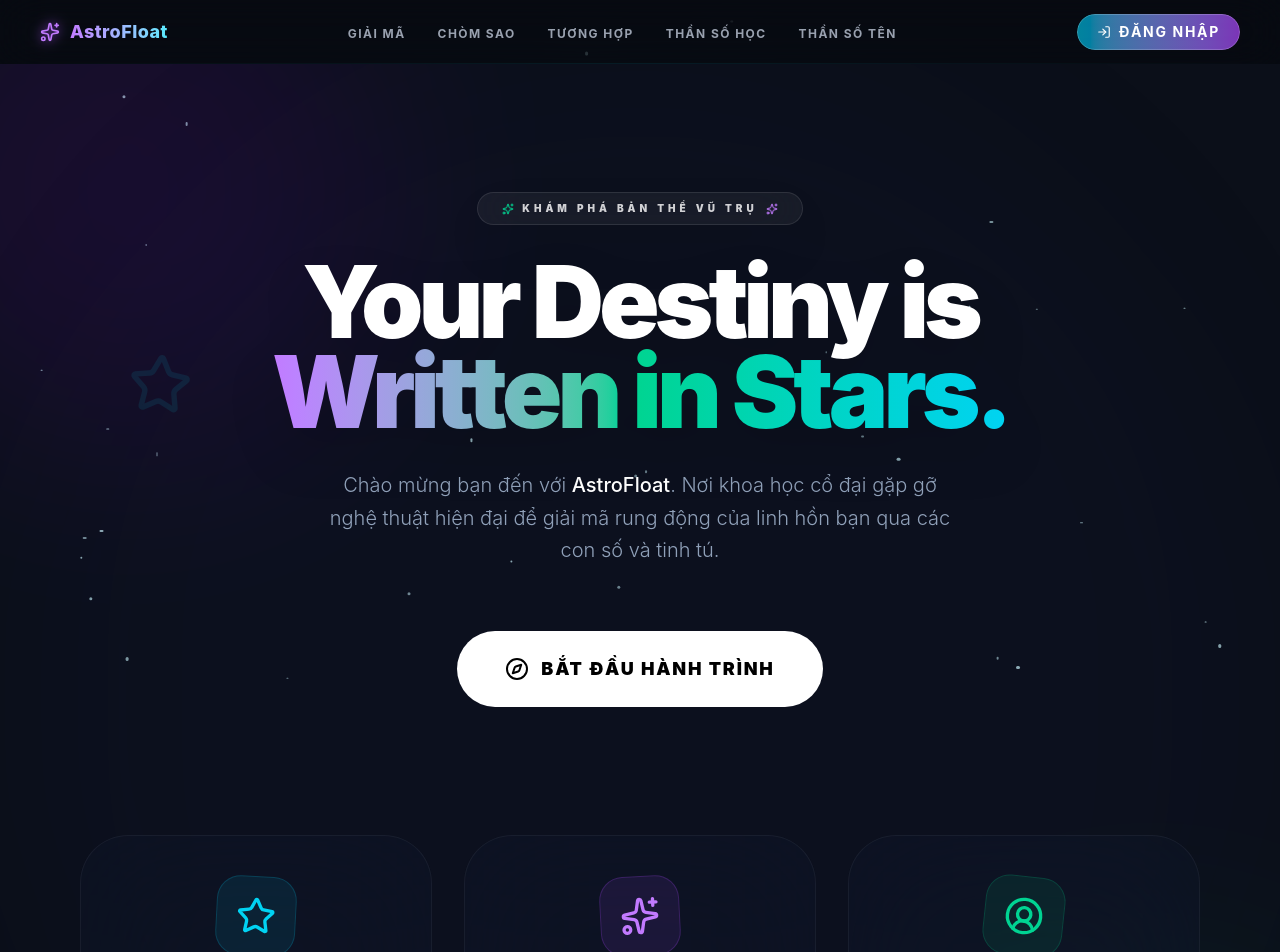
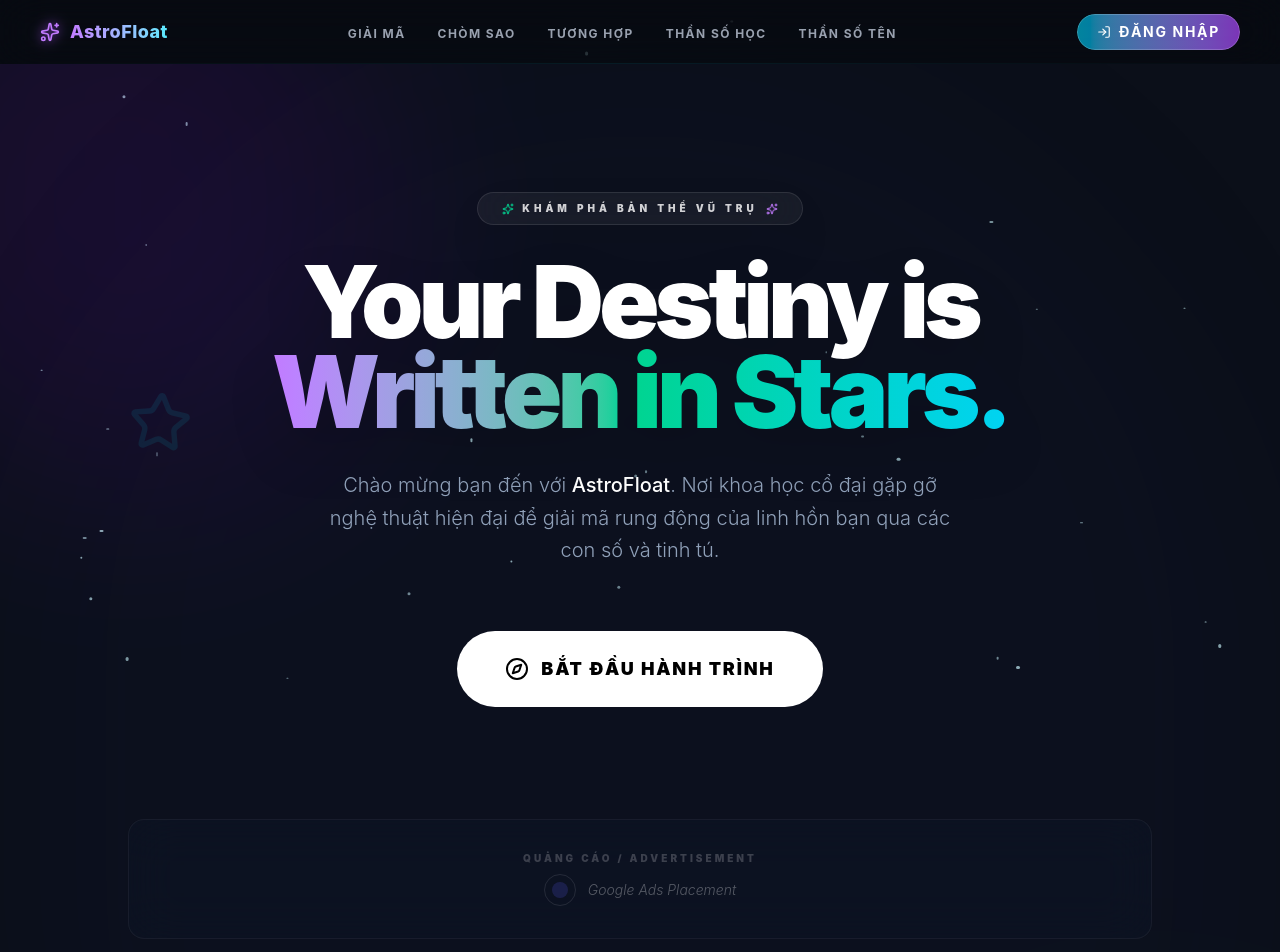
Before and after one commit to TuanDatCoder/AstroFloat, a React (Vite) app: page / in a window 1280 px wide. Shown: the top 952 px of the page. Built offline with nearby package versions, Linux system fonts and the light colour scheme.

Commit message:
Add Google Ads placeholders in strategic locations

```diff
--- /dev/null
+++ b/src/components/AdBanner.jsx
@@ -0,0 +1,44 @@
+import React from 'react';
+import { motion } from 'framer-motion';
+
+const AdBanner = ({ className = "", slot = "horizontal" }) => {
+  // Styles based on slot type
+  const styles = {
+    horizontal: "w-full max-w-5xl h-[90px] md:h-[120px]",
+    vertical: "w-[160px] h-[600px]",
+    rectangle: "w-full max-w-[336px] h-[280px]",
+  };
+
+  return (
+    <div className={`flex flex-col items-center justify-center my-12 px-4 ${className}`}>
+      <div
+        className={`${styles[slot] || styles.horizontal} relative rounded-2xl border border-white/5 bg-slate-900/30 backdrop-blur-xl flex flex-col items-center justify-center overflow-hidden group`}
+      >
+        {/* Decorative background for the placeholder */}
+        <div className="absolute inset-0 z-0 opacity-10">
+          <div className="absolute top-0 left-0 w-full h-full bg-[radial-gradient(circle_at_center,_var(--tw-gradient-stops))] from-indigo-500/20 via-transparent to-transparent"></div>
+        </div>
+
+        {/* Content */}
+        <div className="relative z-10 flex flex-col items-center gap-2">
+          <span className="text-[10px] font-black tracking-[0.3em] text-white/20 uppercase">
+            Quảng cáo / Advertisement
+          </span>
+          <div className="flex items-center gap-3">
+             <div className="w-8 h-8 rounded-full border border-white/10 flex items-center justify-center">
+                <div className="w-4 h-4 rounded-full bg-indigo-500/20 animate-pulse"></div>
+             </div>
+             <p className="text-white/30 font-light text-sm italic">
+                Google Ads Placement
+             </p>
+          </div>
+        </div>
+
+        {/* Hover highlight */}
+        <div className="absolute inset-0 bg-gradient-to-r from-transparent via-white/5 to-transparent -translate-x-full group-hover:translate-x-full transition-transform duration-1000 ease-in-out"></div>
+      </div>
+    </div>
+  );
+};
+
+export default AdBanner;
--- a/src/components/Layout.jsx
+++ b/src/components/Layout.jsx
@@ -3,6 +3,7 @@
 import { Outlet } from 'react-router-dom';
 import Header from './Header';
 import Footer from './Footer';
+import AdBanner from './AdBanner';
 
 export default function Layout() {
   return (
@@ -44,6 +45,9 @@
         <Outlet />
       </main>
 
+      {/* Global Ad Placement before Footer */}
+      <AdBanner className="mt-20 -mb-10" />
+
       {/* Footer tách riêng */}
       <Footer />
 
--- a/src/pages/Home.jsx
+++ b/src/pages/Home.jsx
@@ -2,6 +2,8 @@
 import { motion } from 'framer-motion';
 import { Link } from 'react-router-dom';
 import { Sparkles, Star, ArrowRight, Compass, Moon, UserCircle2 } from 'lucide-react';
+
+import AdBanner from '../components/AdBanner';
 
 const containerVariants = {
   hidden: { opacity: 0 },
@@ -81,7 +83,7 @@
         </motion.p>
 
         {/* Cỗ Máy Khám Phá Nổi Bật Trung Tâm */}
-        <motion.div variants={itemVariants} className="w-full flex justify-center mb-32">
+        <motion.div variants={itemVariants} className="w-full flex justify-center mb-16">
           <Link to="/discover">
             <motion.button
               whileHover={{ scale: 1.05, boxShadow: "0 0 50px rgba(16,185,129,0.3)" }}
@@ -98,6 +100,11 @@
               </motion.div>
             </motion.button>
           </Link>
+        </motion.div>
+
+        {/* Google Ads Placeholder */}
+        <motion.div variants={itemVariants} className="w-full">
+           <AdBanner slot="horizontal" />
         </motion.div>
 
         {/* Features Grid - 3 Columns */}
--- a/src/pages/Numerology/NumerologyDetail.jsx
+++ b/src/pages/Numerology/NumerologyDetail.jsx
@@ -4,6 +4,7 @@
 import { ArrowLeft, Heart, Briefcase, AlertCircle, HelpCircle, Sparkles, LayoutGrid } from 'lucide-react';
 import { numerologyService } from '../../services/numerologyService';
 import { numerologyDetailService } from '../../services/numerologyDetailService';
+import AdBanner from '../../components/AdBanner';
 
 // Helper component chuyển string icon_name thành icon thật
 const DynamicIcon = ({ name, className }) => {
@@ -160,6 +161,9 @@
           </div>
         )}
       </div>
+
+      {/* Google Ads Placement */}
+      <AdBanner slot="horizontal" className="w-full mt-16" />
     </div>
   );
 }
```
